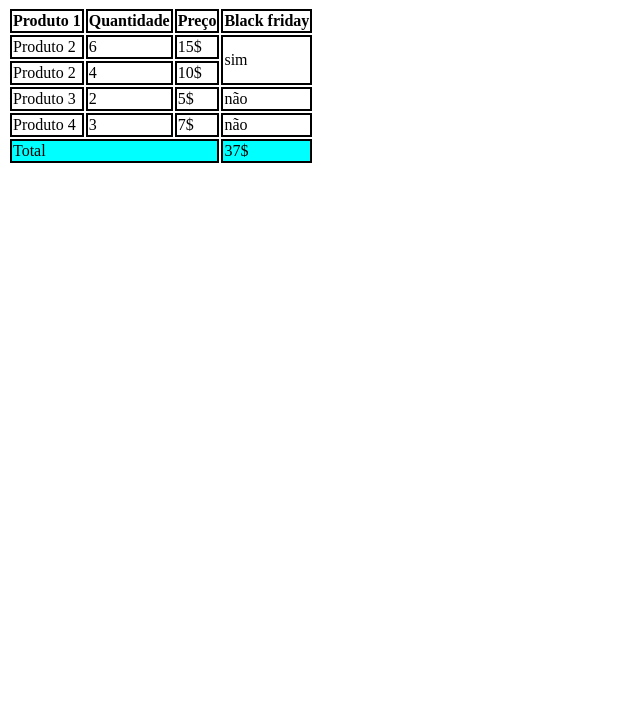
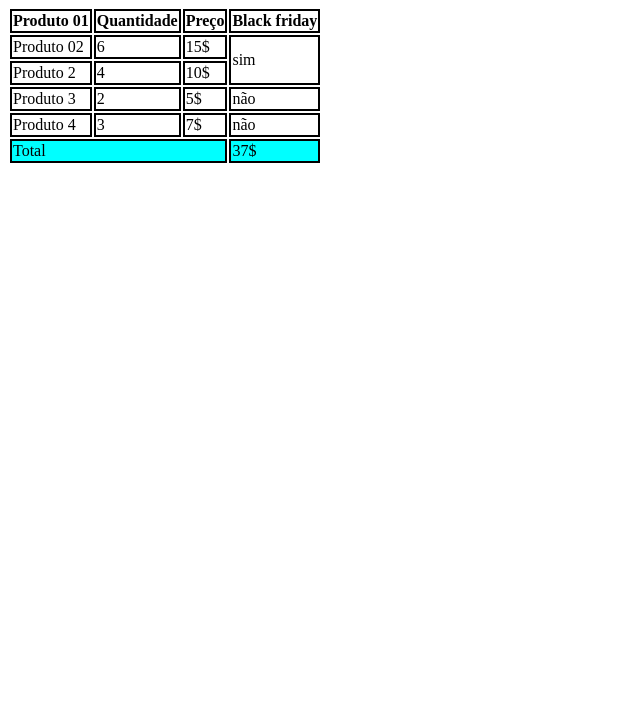
Before and after one commit to vinicuis-pinheiro/aula-tabela, a plain HTML site: page index.html in a window 1280 px wide. Shown: the part 73-800 px from the top of the page, without its empty margins (0-640 px from the left). Drawn offline with Linux system fonts and the light colour scheme.

Commit message:
aleterado 1 para 01

```diff
--- a/index.html
+++ b/index.html
@@ -21,7 +21,7 @@
     <table>
          <thead>
             <tr>
-                <th>Produto 1</th>
+                <th>Produto 01</th>
                 <th>Quantidade</th>
                 <th>Preço</th>
                 <th>Black friday</th>
@@ -30,7 +30,7 @@
          </thead>
          <tbody>
             <tr>
-                <td>Produto 2</td>
+                <td>Produto 02</td>
                 <td>6</td>
                 <td>15$</td>
                 <td rowspan="2">sim</td>
```
